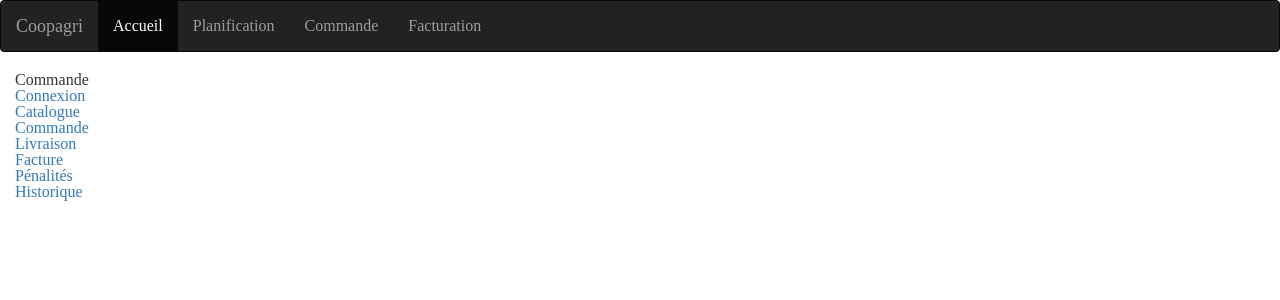
After one commit to VisserV/coopagri, a PHP site: template include/pages/CommandeMenu.inc.php in a window 1280 px wide. The commit adds this page. Shown: the top 300 px of the page. Run offline with PHP 8.4, Linux system fonts and the light colour scheme; the template is opened without the code that fills it, so the values that code supplies are empty; a stand-in replaces the project's code that opens the database connection.

Commit message:
new menu

```diff
--- a/include/pages/Commande.inc.php
+++ /dev/null
@@ -1 +0,0 @@
-<p>Commande</p>
--- /dev/null
+++ b/include/pages/CommandeMenu.inc.php
@@ -0,0 +1,25 @@
+<p>Commande</p>
+
+<div class="Menu_Accueil_Commande">
+    <div class="Connexion_Menu_Accueil_Commande">
+        <a href="#">Connexion</a>
+    </div>
+    <div class="Catalogue_Menu_Accueil_Commande">
+        <a href="#">Catalogue</a>
+    </div>
+    <div class="Commande_Menu_Accueil_Commande">
+        <a href="#">Commande</a>
+    </div>
+    <div class="Livraison_Menu_Accueil_Commande">
+        <a href="#">Livraison</a>
+    </div>
+    <div class="Facture_Menu_Accueil_Commande">
+        <a href="#">Facture</a>
+    </div>
+    <div class="Pénalités_Menu_Accueil_Commande">
+        <a href="#">Pénalités</a>
+    </div>
+    <div class="Historique_Menu_Accueil_Commande">
+        <a href="#">Historique</a>
+    </div>
+</div>
--- a/include/texte.inc.php
+++ b/include/texte.inc.php
@@ -17,7 +17,7 @@ case 0:
 
 case 1:
     // inclure ici la page accueil photo
-    include_once('pages/Commande.inc.php');
+    include_once('pages/CommandeMenu.inc.php');
     break;
 	// page insertion nouveau client
 
```
